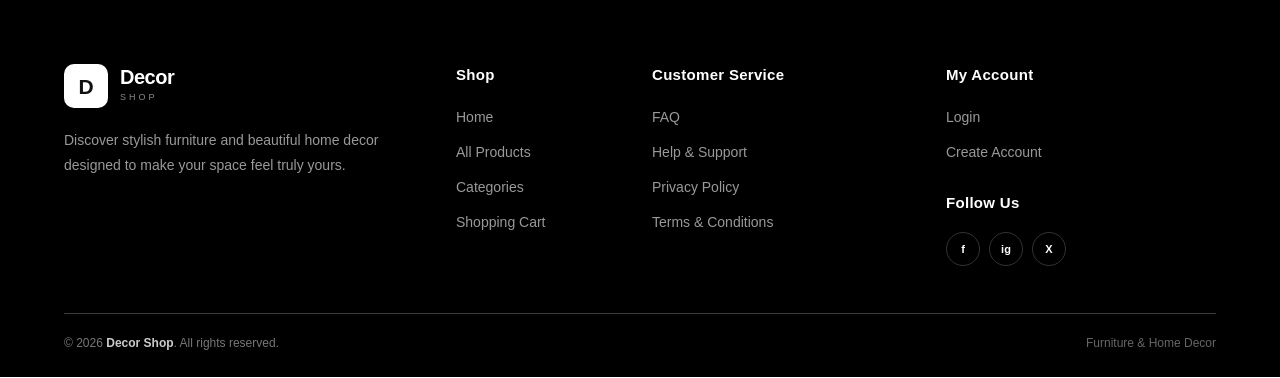
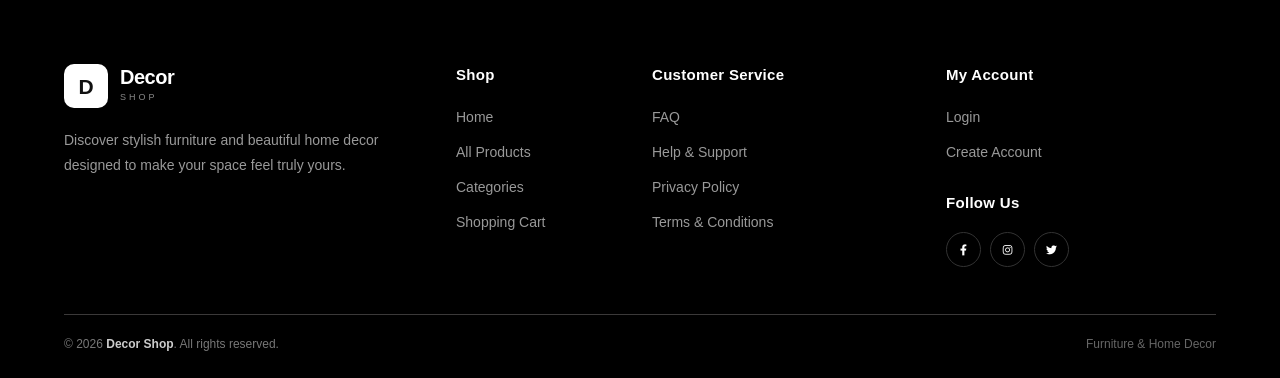
Before and after one commit to mdmohid/Decor_Shop, a Django app: page / in a window 1280 px wide. Shown: the part 2396-2774 px from the top of the page. Run offline with Django 5.2, Linux system fonts and the light colour scheme; data that the repository does not hold is empty.

Commit message:
home page ui implemented

```diff
--- a/myshop/static/css/style.css
+++ b/myshop/static/css/style.css
@@ -754,8 +754,8 @@ gap: 9px;
 }
 
 .social-btn {
-width: 34px;
-height: 34px;
+width: 35px;
+height: 35px;
 
 display: inline-flex;
 align-items: center;
--- a/myshop/templates/base.html
+++ b/myshop/templates/base.html
@@ -16,6 +16,12 @@
 
     <!-- Custom CSS -->
     <link rel="stylesheet" href="{% static 'css/style.css' %}" />
+
+    <!-- FontAwesome 6 -->
+    <link
+      rel="stylesheet"
+      href="https://cdnjs.cloudflare.com/ajax/libs/font-awesome/6.4.0/css/all.min.css"
+    />
   </head>
 
   <body>
--- a/myshop/templates/footer.html
+++ b/myshop/templates/footer.html
@@ -121,11 +121,17 @@
           <h3 class="footer-title">Follow Us</h3>
 
           <div class="footer-social">
-            <a href="#" class="social-btn" aria-label="Facebook"> f </a>
+            <a class="social-btn" href="https://www.facebook.com/">
+              <span class="icon"><i class="fab fa-facebook-f"></i></span>
+            </a>
 
-            <a href="#" class="social-btn" aria-label="Instagram"> ig </a>
+            <a class="social-btn" href="https://www.instagram.com">
+              <span class="icon"><i class="fab fa-instagram"></i></span>
+            </a>
 
-            <a href="#" class="social-btn" aria-label="X"> X </a>
+            <a class="social-btn" href="https://x.com/">
+              <span class="icon"><i class="fab fa-twitter"></i></span>
+            </a>
           </div>
         </div>
       </div>
--- a/myshop/templates/header.html
+++ b/myshop/templates/header.html
@@ -123,14 +123,12 @@
           </div>
         </div>
 
-        <!-- Cart -->
-        <a class="navbar-item cart-link" href="{% url 'cart' %}">
-          <span class="cart-icon">🛒</span>
-          <span>Cart</span>
-        </a>
+        <a class="navbar-item" href="#"> About Us </a>
+        <a class="navbar-item" href="#"> Contact </a>
       </div>
 
       <!-- Right Side -->
+
       <div class="navbar-end">
         {% if user.is_authenticated %}
 
@@ -152,6 +150,12 @@
         </a>
 
         {% endif %}
+
+        <!-- Cart -->
+        <a class="navbar-item cart-link" href="{% url 'cart' %}">
+          <span class="cart-icon">🛒</span>
+          <span>Cart</span>
+        </a>
       </div>
     </div>
   </div>
```
Also changed, not shown: myshop/templates/index.html (+5 -5 lines), media/categories/beds_and_bedsroom.jpg (added), media/categories/homedecor.avif (added), media/categories/lightings.jpg (added), media/categories/sofa_and_seatings.jpg (added), media/categories/storage_and_cabinets.webp (added), media/categories/tables.webp (added), media/products/beds1.jpg (added), media/products/coffee-tables.webp (added), media/products/wooden-sofa.webp (added), myshop/static/images/home-hero.jpg (added), myshop/static/images/virender-singh-hE0nmTffKtM-unsplash.jpg (added).
